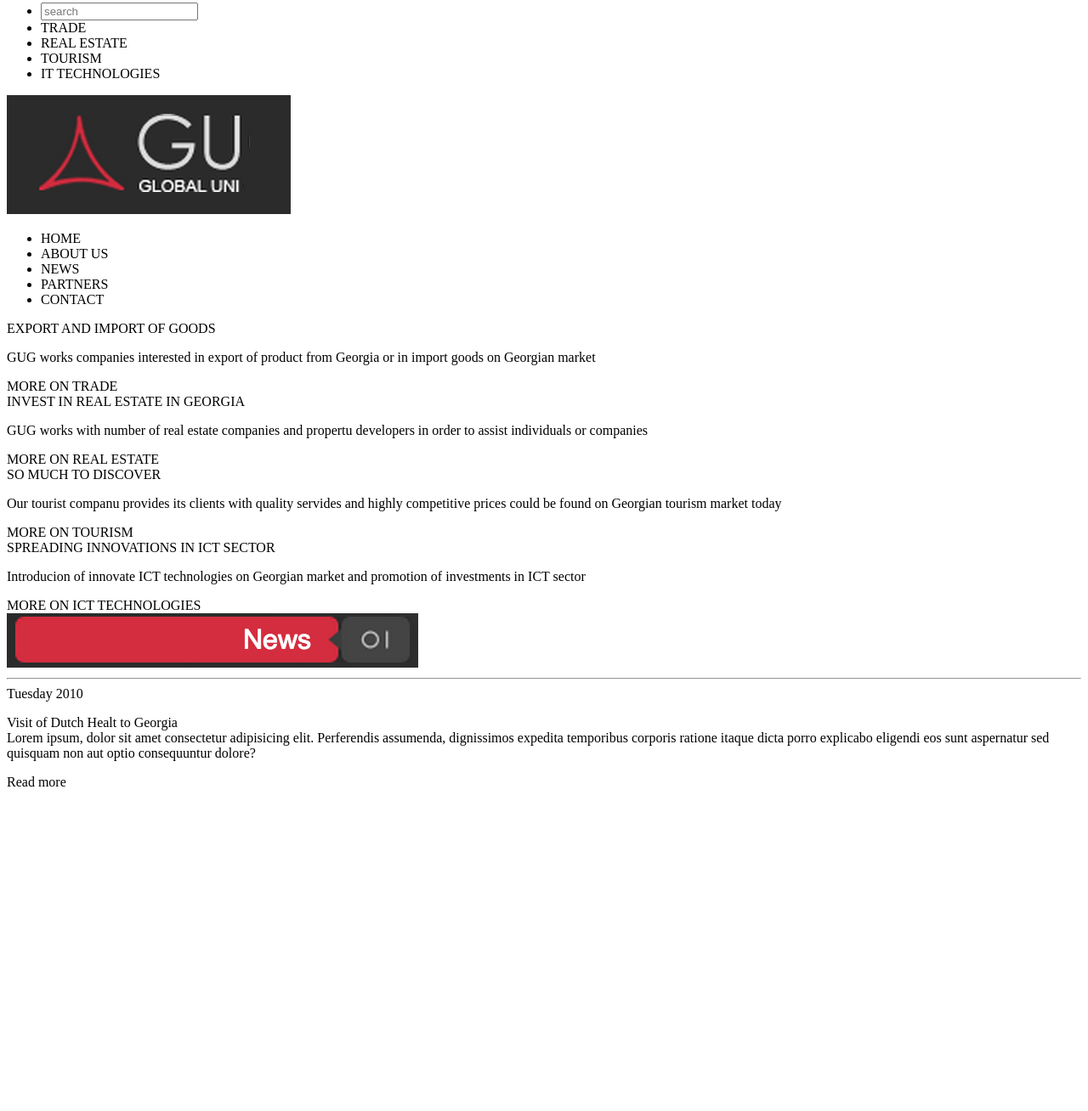
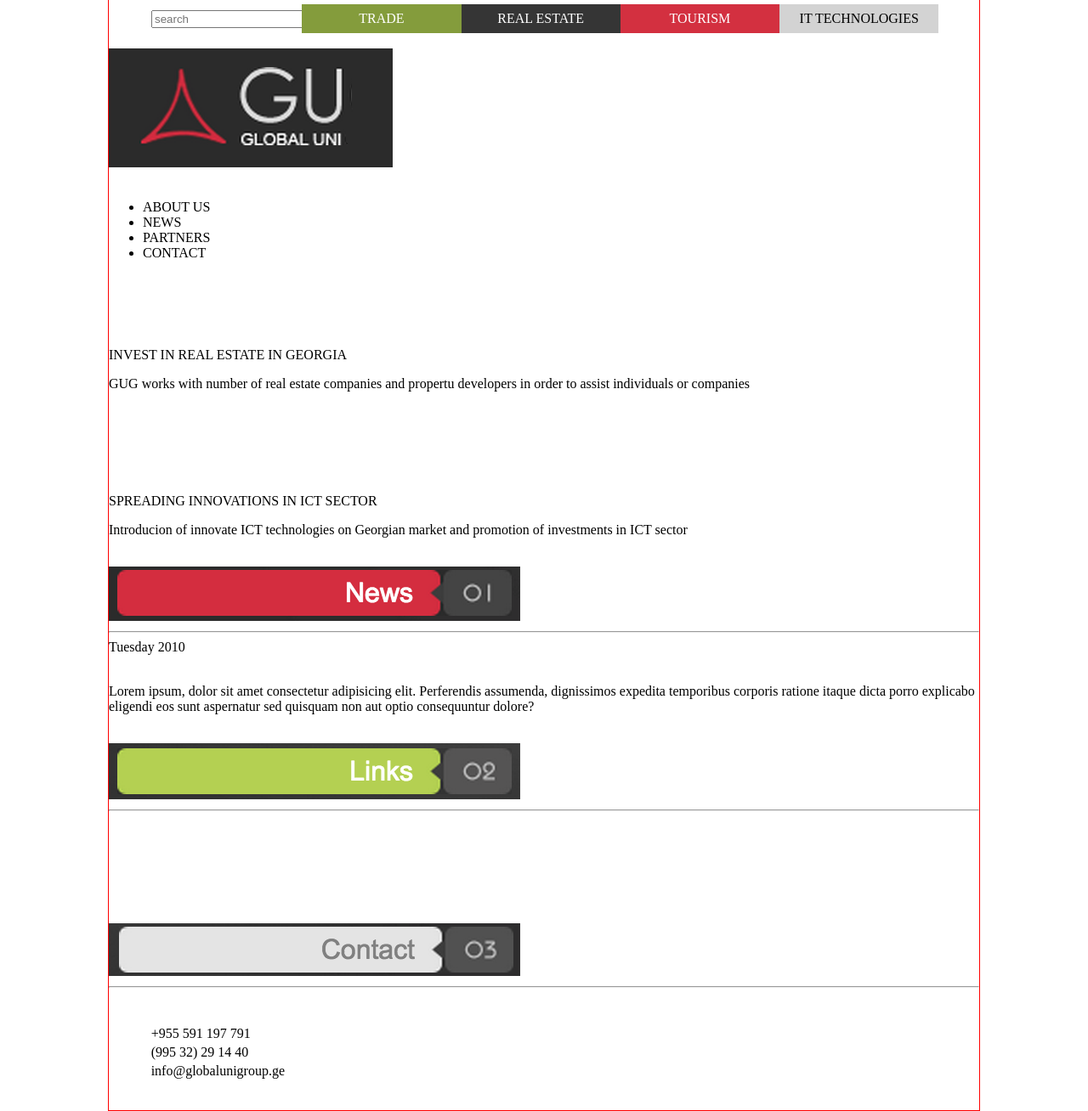
Before and after one commit to YisusCraist02/pw12132233, a plain HTML site: page practica03/index.html in a window 1280 px wide. Shown: the part 13-1321 px from the top of the page at 85% size. Before the commit the page ends 951 px from the top, so only its background shows below. Drawn offline with Linux system fonts and the light colour scheme.

Commit message:
Practica03 CSS estilos 01

```diff
--- a/practica03/css/estilos.css
+++ b/practica03/css/estilos.css
@@ -0,0 +1,30 @@
+body{
+    border: 1px solid red;
+    font-size: 16px; /*1em*/
+    margin: 0px auto;
+    max-width: 1024px;
+
+}
+header nav ul li{
+    /*border: 1px solid blue;*/
+    display: inline-block;
+    padding: 8px 10px;
+    text-align: center;
+    width: 17.0%;
+}
+
+header nav ul li:nth-child(2){  /*nth = n elemento contenido en algo */
+    background: #849c3c;
+}
+header nav ul li:nth-child(3){
+    background: #353535;
+}
+header nav ul li:nth-child(4){
+    background: #D33040;
+}
+header nav ul li:nth-child(5){
+    background: lightgray;
+}
+.letra-blanca{
+    color: white;
+}
--- a/practica03/index.html
+++ b/practica03/index.html
@@ -4,6 +4,7 @@
     <meta charset="UTF-8">
     <meta name="viewport" content="width=device-width, initial-scale=1.0">
     <title>Práctica 03</title>
+    <link rel="stylesheet" href="css/estilos.css">
 </head>
 <body>
     <header>
@@ -11,11 +12,11 @@
             <ul>
                 <li>
                     <input type="search" placeholder="search">
-                </li>
-                <li class="letra-blanca">TRADE</li>
-                <li class="letra-blanca">REAL ESTATE</li>
-                <li class="letra-blanca">TOURISM</li>
-                <li class="letra-gris">IT TECHNOLOGIES</li>
+                </li><li
+                class="letra-blanca">TRADE</li><li
+                class="letra-blanca">REAL ESTATE</li><li
+                class="letra-blanca">TOURISM</li><li
+                class="letra-gris">IT TECHNOLOGIES</li>
             </ul>
         </nav>
     </header>
@@ -103,6 +104,42 @@
                 Read more
             </span>
         </article>
+        <article>
+            <img src="img/news_verde.png" alt="Links">
+            <hr>
+            <span class="letra-blanca">
+                Getsadze & pateishvill <br>
+                Doheny Global Group <br>
+                Unomobi inc. <br>
+                Munir Sukhtian Group <br>Gloval Capital Associates
+            </span>
+            <p></p>
+            <span class="letra-blanca read-more">Read more</span>
+        </article>
+        <article>
+            <img src="img/news_claro.png" alt="Contact">
+            <hr>
+            <span class="letra-blanca">Send a message</span>
+            <p></p>
+            <table>
+                <tbody>
+                    <tr>
+                        <td class="letra-blanca">Tel</td>
+                        <td class="letra-gris">+955 591 197 791</td>
+                    </tr>
+                    <tr>
+                        <td class="letra-blanca">Fax:</td>
+                        <td class="letra-gris">(995 32) 29 14 40</td>
+                    </tr>
+                    <tr>
+                        <td class="letra-blanca">Email:</td>
+                        <td class="letra-azul">info@globalunigroup.ge</td>
+                    </tr>
+                </tbody>
+            </table>
+            <p></p>
+            <span class="letra-blanca read-more">Read more</span>
+        </article>
     </footer>
 </body>
 </html>
```
